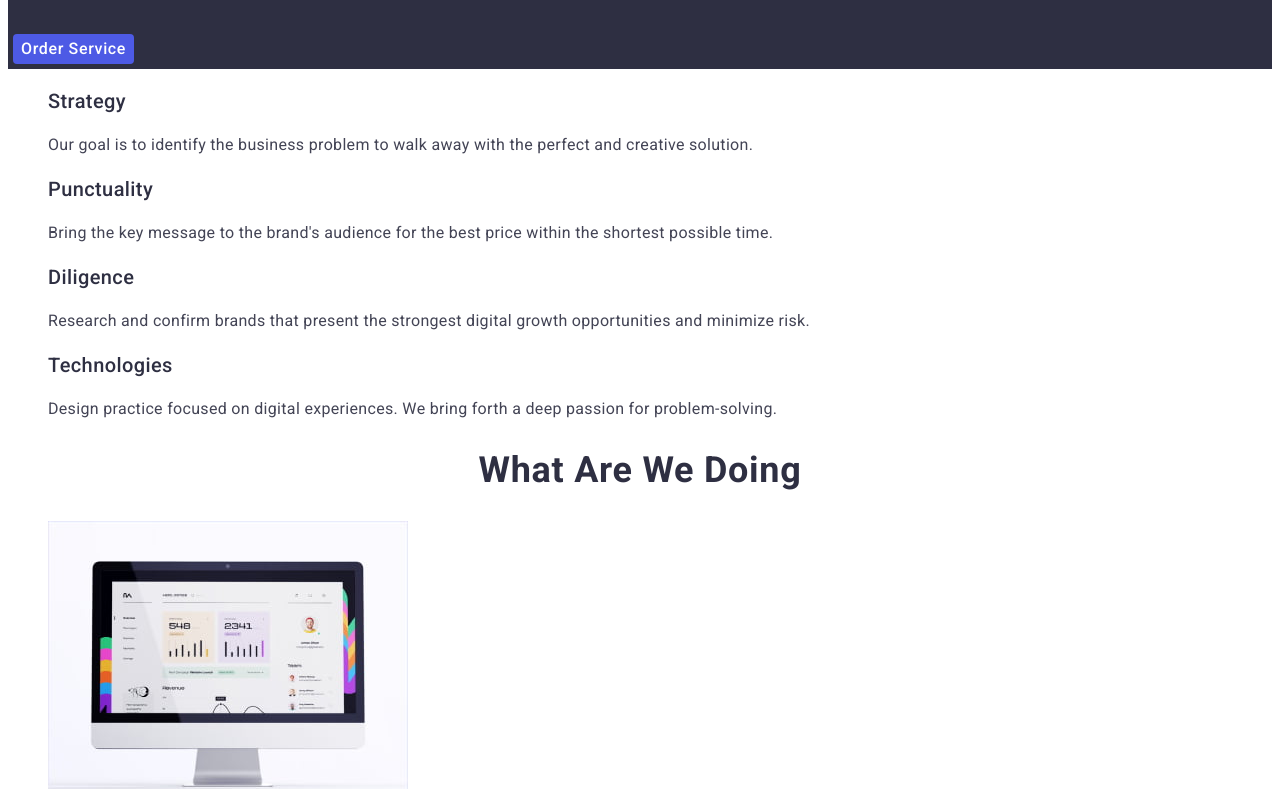
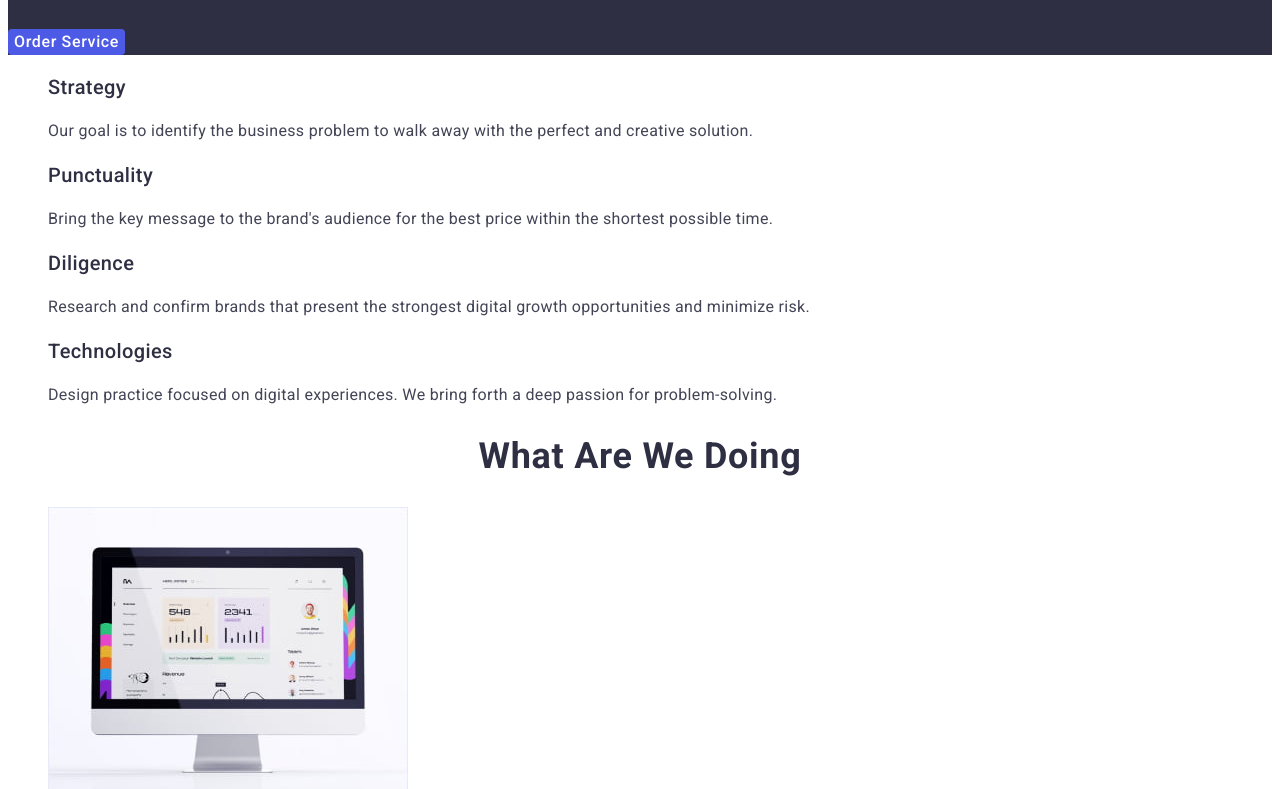
Before and after one commit to ultra-marina/goit-markup-hw-02, a plain HTML site: page index.html in a window 1280 px wide. Shown: the part 308-1097 px from the top of the page. Drawn offline with Linux system fonts and the light colour scheme.

Commit message:
update style.css

```diff
--- a/css/styles.css
+++ b/css/styles.css
@@ -68,9 +68,8 @@ body {
 }
 
 .button {
-  border-color: transparent;
+  border: none;
   border-radius: 4px;
-  margin: 5px;
   cursor: pointer;
   font-family: inherit;
   font-weight: 500;
@@ -81,7 +80,6 @@ body {
 
 .section-title {
   color: var(--dark-text-color);
-  font-weight: 700;
   font-size: 36px;
   line-height: 1.11;
   text-align: center;
@@ -132,7 +130,6 @@ body {
 }
 /* Hero title. Effective Solutions for Your Business */
 .hero-title {
-  font-weight: 700;
   font-size: 56px;
   line-height: 1.07;
   text-align: center;
@@ -141,8 +138,6 @@ body {
 }
 /* Hero button. Order Service */
 .hero .button {
-  left: 636px;
-  top: 428px;
   background-color: var(--brand-color);
   color: var(--white-text-color);
 }
```
